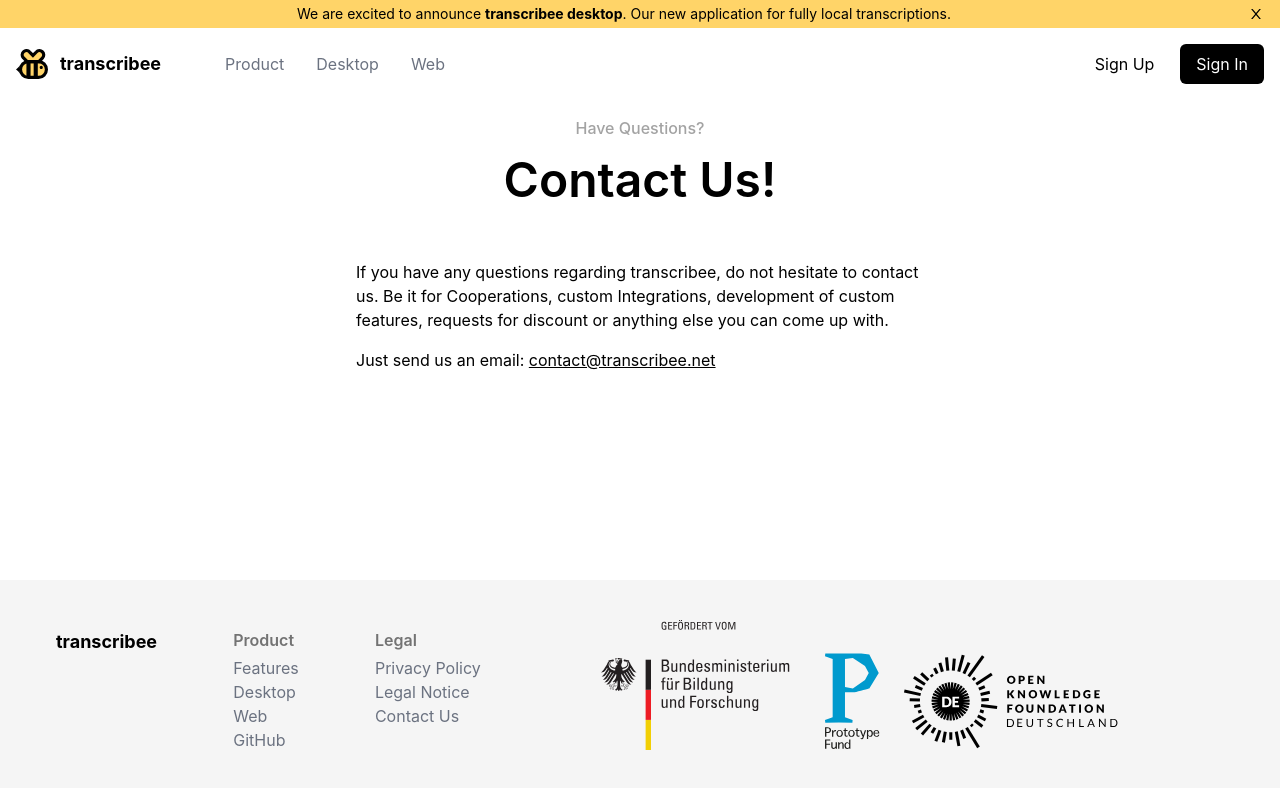
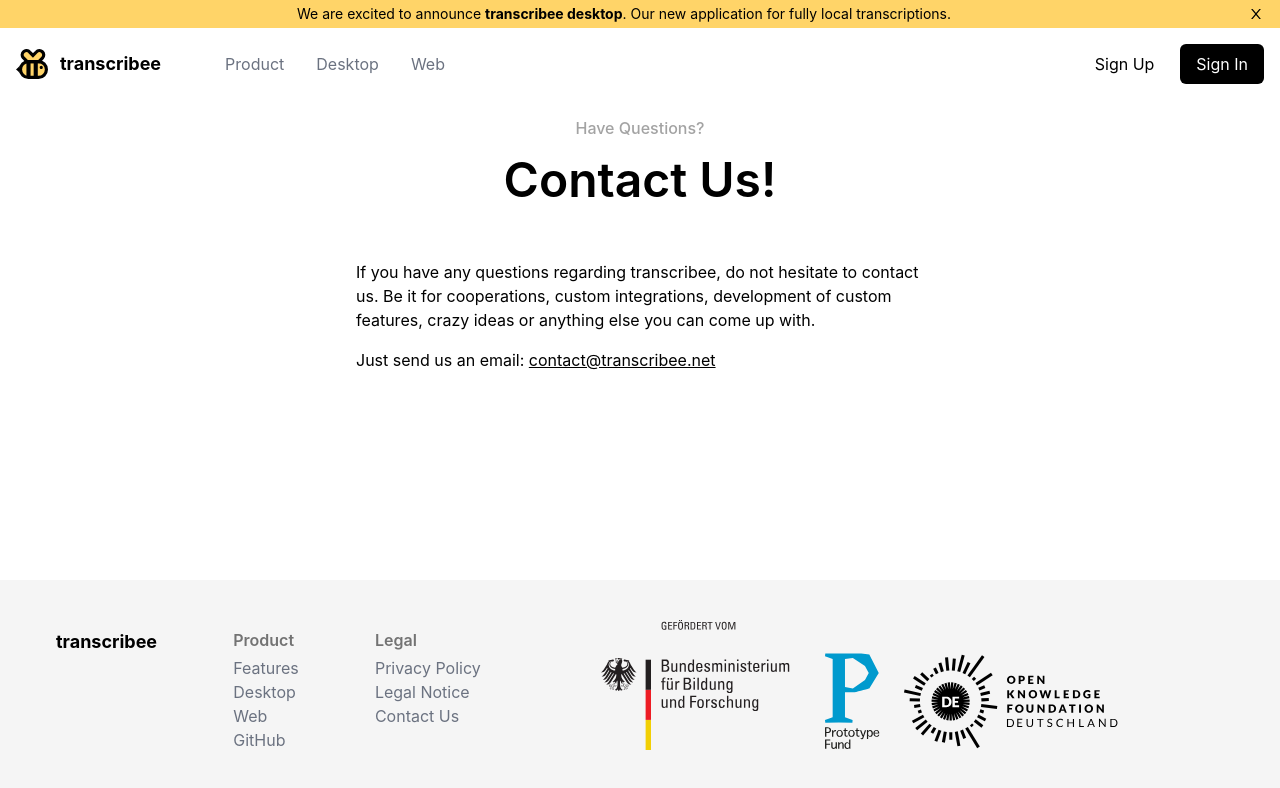
Before and after one commit to bugbakery/transcribee-website, a Next.js app: page /contact in a window 1280 px wide. Shown: the top 788 px of the page. Built offline with nearby package versions, Linux system fonts and the light colour scheme.

Commit message:
fix contact page capitalization

```diff
--- a/src/app/contact/page.tsx
+++ b/src/app/contact/page.tsx
@@ -18,8 +18,8 @@ export default function ContactPage() {
 
       <p className='pb-4 pt-10'>
         If you have any questions regarding transcribee, do not hesitate to contact us.
-        Be it for Cooperations, custom Integrations, development of custom features, requests for
-        discount or anything else you can come up with.
+        Be it for cooperations, custom integrations, development of custom features, crazy ideas
+        or anything else you can come up with.
       </p>
 
       <p className='pb-4'>
```
